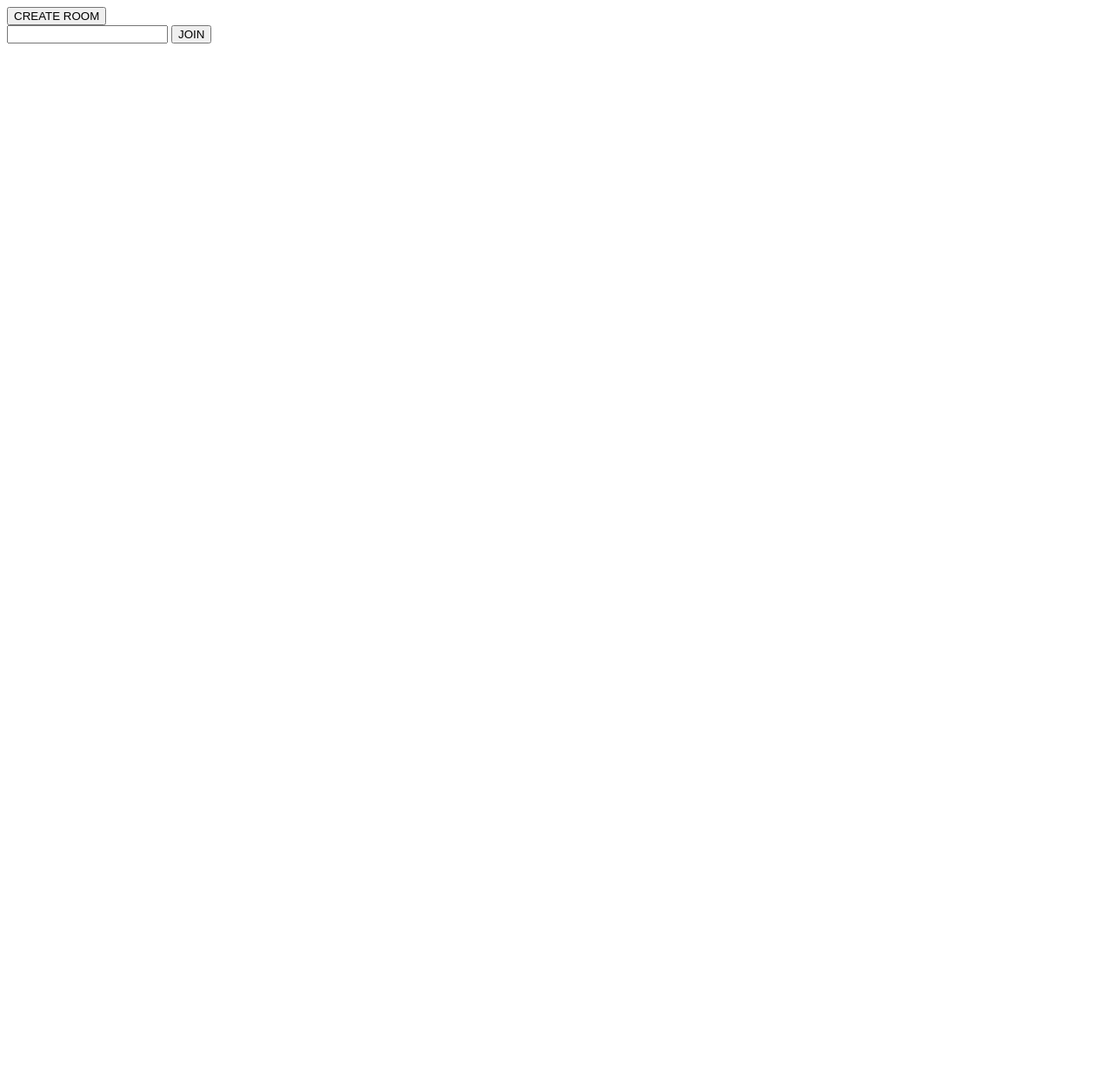
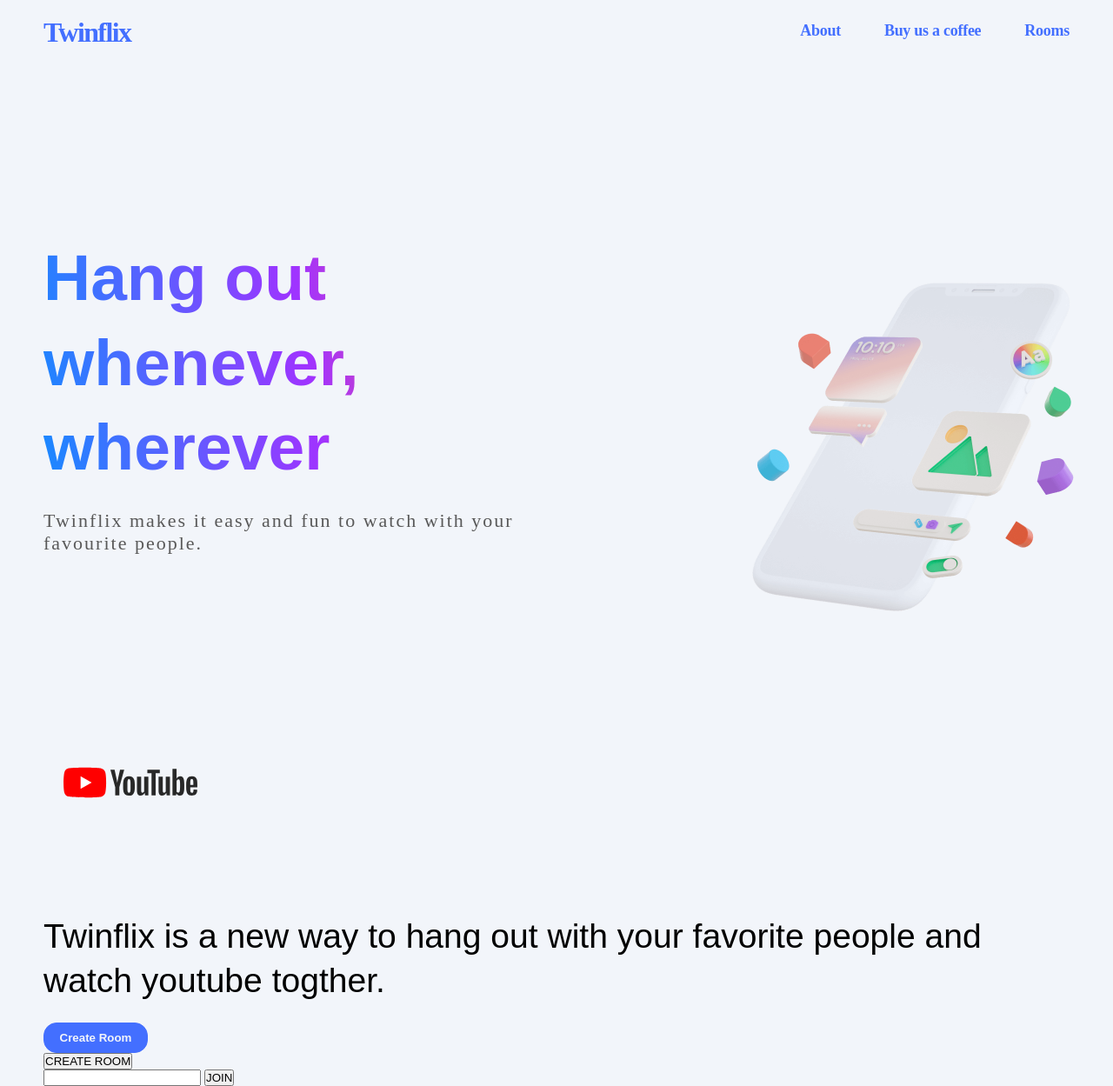
Before and after one commit to socket-docs/spotify-pair, a website: page public/index.html in a window 1280 px wide. Shown: the whole page at 87% size. Before the commit the page ends 800 px from the top, so only its background shows below. Drawn offline with Linux system fonts and the light colour scheme.

Commit message:
finishing hero section

```diff
--- a/public/css/style.css
+++ b/public/css/style.css
@@ -0,0 +1,174 @@
+/**** base ****/
+h1,
+h2,
+h3,
+h4,
+h5 {
+  margin: 3rem 0 1.38rem;
+  font-family: 'Poppins', sans-serif;
+  font-weight: 400;
+  line-height: 1.3;
+}
+
+h1 {
+  margin-top: 0;
+  font-size: 3.052rem;
+}
+
+h2 {
+  font-size: 2.441rem;
+}
+
+h3 {
+  font-size: 1.953rem;
+}
+
+h4 {
+  font-size: 1.563rem;
+}
+
+h5 {
+  font-size: 1.25rem;
+}
+p {
+  margin-bottom: 1rem;
+}
+/**** header ****/
+
+* {
+  margin: 0;
+  padding: 0;
+  box-sizing: border-box;
+}
+body {
+  padding: 0 50px;
+  background-color: rgb(242, 245, 250);
+}
+
+.header {
+  display: flex;
+  justify-content: space-between;
+  align-items: center;
+  position: sticky;
+  z-index: 2;
+
+  height: 75px;
+}
+
+.header nav {
+  display: flex;
+  gap: 50px;
+}
+.header nav li {
+  list-style-type: none;
+}
+nav li a:hover {
+  text-decoration: none;
+  opacity: 0.6;
+}
+nav li a:link {
+  transition: opacity 0.5s cubic-bezier(0.215, 0.61, 0.355, 1);
+}
+.s__name > .name {
+  color: #436fff;
+  font-size: 32px;
+  font-weight: 800;
+  letter-spacing: -0.05em;
+  text-decoration: none;
+}
+.s__name > .name:hover {
+  text-decoration: none;
+  opacity: 0.6;
+}
+.s__name .name:link {
+  transition: opacity 0.5s cubic-bezier(0.215, 0.61, 0.355, 1);
+}
+nav {
+  height: 100%;
+  align-items: center;
+}
+.buy,
+.about {
+  transition: opacity 0.5s cubic-bezier(0.215, 0.61, 0.355, 1);
+  text-decoration: none;
+  outline: none;
+  color: inherit;
+  cursor: pointer;
+  font-weight: 600;
+  letter-spacing: -0.015em;
+  height: 20px;
+  color: #436fff;
+  font-size: 18px;
+
+  height: 25px;
+}
+.buy li,
+.about li {
+  height: 20px;
+}
+.buy:hover,
+.about:hover {
+  text-decoration: none;
+  opacity: 0.6;
+  border-bottom: #4bca90 3px solid;
+}
+.create {
+  border: 1px solid #436fff;
+  height: 35px;
+  width: 120px;
+  padding: 5px 5px;
+  border-radius: 15px;
+  cursor: pointer;
+  background-color: #436fff;
+  color: #f2f5fa;
+  font-weight: 600;
+}
+.create:hover {
+  transition: 0.75s all ease;
+  border: 1px solid #436fff;
+  color: #436fff;
+  background: transparent;
+}
+/******* hero *******/
+
+.hero {
+  height: calc(100vh - 75px);
+  width: 100%;
+  display: flex;
+  align-items: center;
+  padding-top: 50px;
+}
+.hero__lCtr {
+  width: 50%;
+}
+.hero__lCtr img {
+  height: 500px;
+  width: 500px;
+  margin-left: 160px;
+  margin-top: 120px;
+}
+.hero__rCtr h1 {
+  width: 100%;
+  font-size: 75px;
+  font-weight: 800;
+
+  background-color: #fff;
+  background-image: linear-gradient(
+    81.84deg,
+    #0099ff -9.4%,
+    #a033ff 51.57%,
+    #ff5280 84.07%,
+    #ff7061 90.59%
+  );
+  background-size: 100%;
+  -webkit-background-clip: text;
+  -moz-background-clip: text;
+  -webkit-text-fill-color: transparent;
+  -moz-text-fill-color: transparent;
+}
+.hero__rCtr p {
+  color: #595959;
+  font-size: 22px;
+  letter-spacing: 2px;
+  margin-top: 20px;
+}
--- a/public/index.html
+++ b/public/index.html
@@ -4,9 +4,48 @@
     <meta charset="UTF-8" />
     <meta http-equiv="X-UA-Compatible" content="IE=edge" />
     <meta name="viewport" content="width=device-width, initial-scale=1.0" />
-    <title>TwitFlix</title>
+    <link rel="stylesheet" href="./css/style.css" />
+    <title>Twinflix</title>
   </head>
   <body>
+    <header class="header">
+      <div class="s__name"><a class="name" href="/">Twinflix</a></div>
+      <nav>
+        <li class="about">About</li>
+        <li class="buy">Buy us a coffee</li>
+        <li class="buy">Rooms</li>
+      </nav>
+    </header>
+    <main>
+      <section class="hero">
+        <div class="hero__rCtr">
+          <h1>Hang out whenever, wherever</h1>
+          <p>
+            Twinflix makes it easy and fun to watch with your favourite people.
+          </p>
+        </div>
+        <div class="hero__lCtr">
+          <img src="./assets/hero.png" alt="" />
+        </div>
+      </section>
+      <section>
+        <div>
+          <img
+            src="./assets/YouTube-Logo.wine.svg"
+            alt=""
+            width="200px"
+            height="200px"
+          />
+        </div>
+        <h2>
+          Twinflix is a new way to hang out with your favorite people and watch
+          youtube togther.
+        </h2>
+        <form action="/createId" type="hidden">
+          <button class="create">Create Room</button>
+        </form>
+      </section>
+    </main>
     <form action="/createId" type="hidden">
       <button>CREATE ROOM</button>
     </form>
```
Also changed, not shown: public/assets/YouTube-Logo.wine.svg (added), public/assets/hero.png (added).
